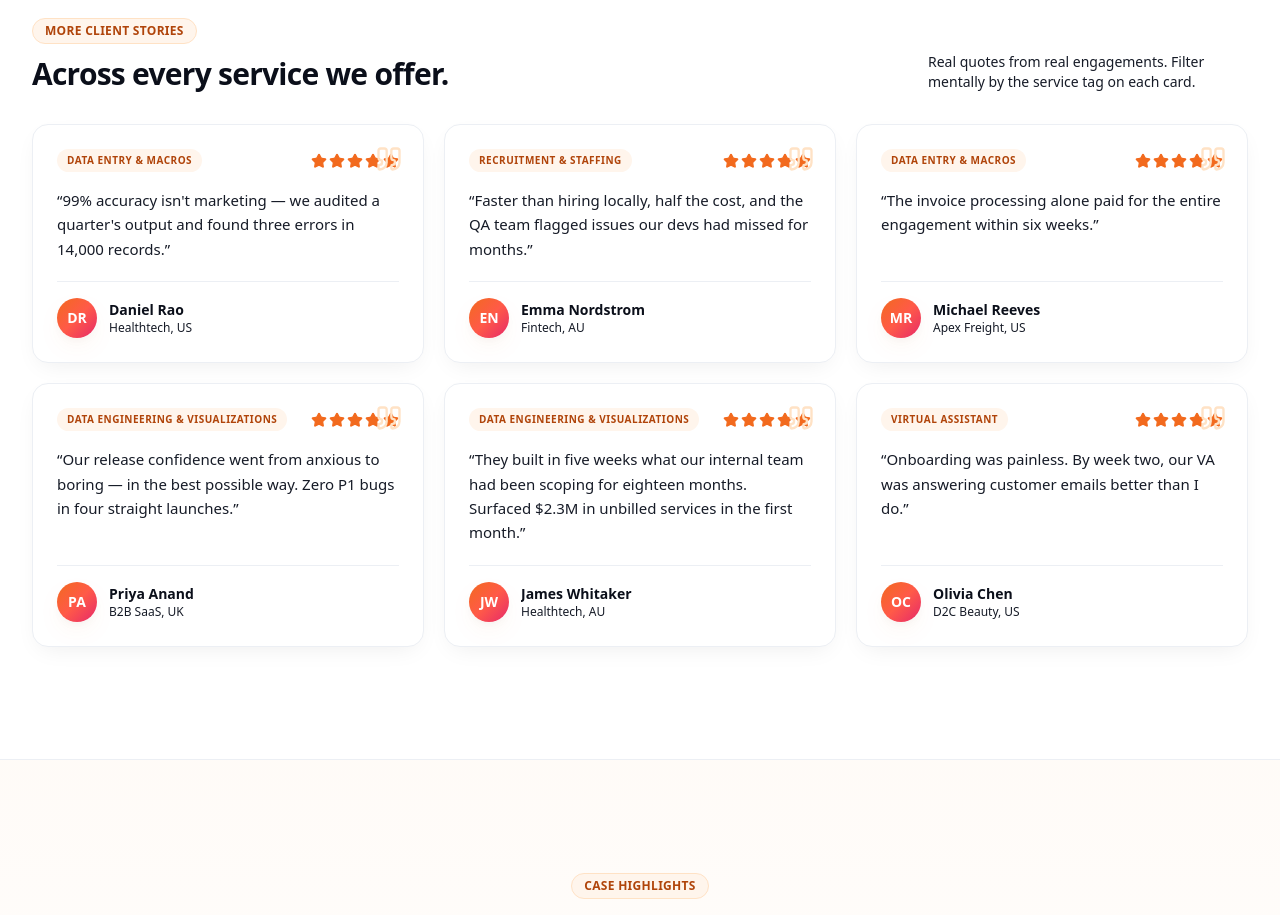
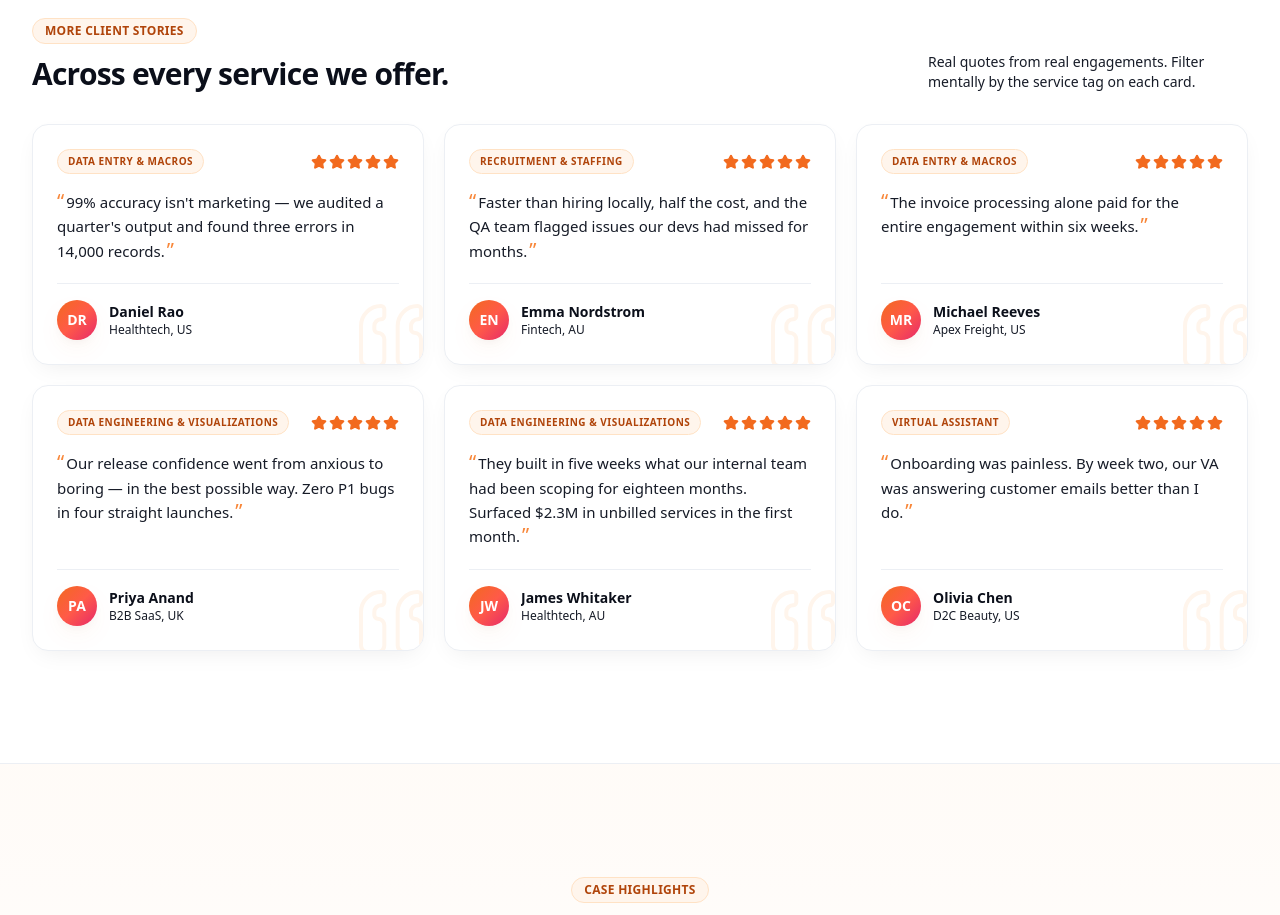
Before and after one commit to gaurangg123/etdatasolutions, a Next.js app: page /testimonials in a window 1280 px wide. Shown: the part 1260-2175 px from the top of the page. Built offline with nearby package versions, Linux system fonts and the light colour scheme.

Commit message:
changes
changes

```diff
--- a/app/page.tsx
+++ b/app/page.tsx
@@ -15,7 +15,7 @@ export default function HomePage() {
       <Snapshot />
       <KeyOfferings />
       <WhyChooseUs />
-      <div className="snap-section snap-loose">
+      <div className="snap-section">
         <CTABanner />
       </div>
     </>
--- a/app/services/page.tsx
+++ b/app/services/page.tsx
@@ -168,7 +168,7 @@ export default function ServicesPage() {
       </section>
 
       {/* Scene 8 — CTA */}
-      <div className="snap-section snap-loose">
+      <div className="snap-section">
         <CTABanner
           title="Need a customised engagement?"
           subtitle="If none of the above fits exactly, tell us what you need. We've built far stranger things."
--- a/components/sections/TestimonialsView.tsx
+++ b/components/sections/TestimonialsView.tsx
@@ -39,17 +39,26 @@ function Avatar({ name }: { name: string }) {
 
 export function TestimonialCard({ t }: { t: Testimonial }) {
   return (
-    <article className="relative rounded-2xl bg-white border border-ink-100 shadow-card p-6 h-full flex flex-col hover:-translate-y-1 hover:shadow-soft hover:border-brand-200 transition-all duration-300">
-      <Quote aria-hidden className="absolute top-5 right-5 w-7 h-7 text-brand-100" />
+    <article className="relative rounded-2xl bg-white border border-ink-100 shadow-card p-6 h-full flex flex-col hover:-translate-y-1 hover:shadow-soft hover:border-brand-200 transition-all duration-300 overflow-hidden">
+      {/* Decorative quote — large, soft, tucked into the bottom-right behind text */}
+      <Quote
+        aria-hidden
+        className="absolute -bottom-3 -right-2 w-20 h-20 text-brand-50 rotate-180 pointer-events-none"
+        strokeWidth={1.2}
+      />
 
-      <div className="flex items-center justify-between gap-3 mb-4">
-        <span className="inline-flex items-center rounded-full bg-brand-50 text-brand-700 text-[10px] font-bold tracking-wider uppercase px-2.5 py-1">
+      <div className="relative z-10 flex items-center justify-between gap-3 mb-4">
+        <span className="inline-flex items-center rounded-full bg-brand-50 text-brand-700 text-[10px] font-bold tracking-wider uppercase px-2.5 py-1 border border-brand-100">
           {t.service}
         </span>
         <Stars n={t.rating ?? 5} />
       </div>
 
-      <p className="text-ink-700 leading-relaxed flex-1 text-[15px]">“{t.review}”</p>
+      <p className="relative z-10 text-ink-700 leading-relaxed flex-1 text-[15px]">
+        <span className="text-brand-400 text-xl leading-none mr-0.5">“</span>
+        {t.review}
+        <span className="text-brand-400 text-xl leading-none ml-0.5">”</span>
+      </p>
 
       <div className="mt-5 flex items-center gap-3 pt-4 border-t border-ink-100">
         <Avatar name={t.name} />
```
